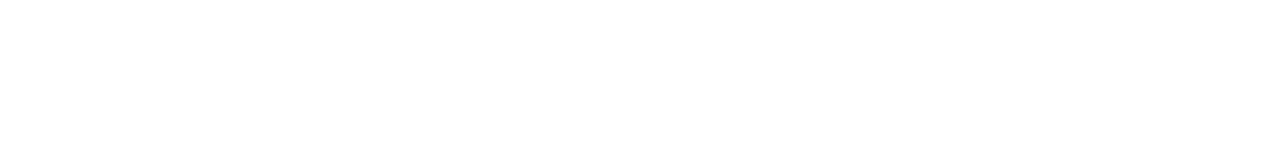
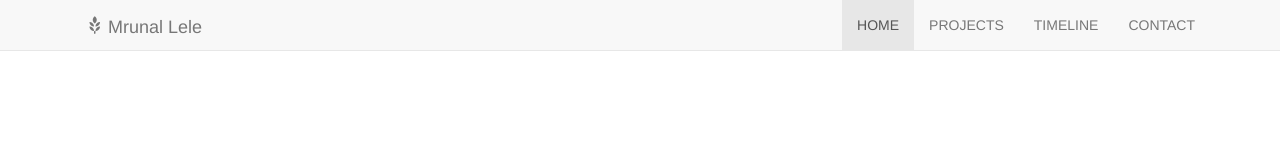
Before and after one commit to mrunal23/MyProfile, a plain HTML site: page index.html in a window 1280 px wide. Drawn offline with nearby package versions, Linux system fonts and the light colour scheme.

Commit message:
updated index.html file to add a basic structure of the page

```diff
--- a/index.html
+++ b/index.html
@@ -3,8 +3,45 @@
 <head>
     <meta charset="UTF-8">
     <title>Mrunal Lele</title>
+    <link rel="stylesheet" href="http://maxcdn.bootstrapcdn.com/bootstrap/3.3.7/css/bootstrap.min.css">
+    <script src="http://maxcdn.bootstrapcdn.com/bootstrap/3.3.7/js/bootstrap.min.js"></script>
+    <script src="https://maxcdn.bootstrapcdn.com/bootstrap/3.3.7/css/bootstrap.min.css"></script>
+    <script src="https://ajax.googleapis.com/ajax/libs/jquery/3.1.0/jquery.min.js"></script>
+    <link href="//maxcdn.bootstrapcdn.com/font-awesome/4.2.0/css/font-awesome.min.css" rel="stylesheet">
 </head>
 <body>
+    <!-- Navigation bar -->
+    <nav class="navbar-fixed-top navbar-default navbar">
+        <div class="container">
+            <div class="navbar-header pull-left container-fluid">
+                <button class="navbar-toggle collapsed" type="button" data-toggle="collapse" data-target="#myNavbar">
+                    <i class="fa fa-bars"></i>
+                </button>
+                <a class="navbar-brand" href="index.html">
+                    <p class="font-increase">
+                        <span class="glyphicon glyphicon-grain"></span>
+                        Mrunal Lele
+                    </p>
+                </a>
+            </div>
 
+            <div id="myNavbar" class="navbar-collapse navbar-right collapse" style="height : 1px" aria-expanded = "false">
+                <ul class="navbar-nav nav">
+                    <li class="active">
+                        <a href="#">HOME</a>
+                    </li>
+                    <li>
+                        <a href="#">PROJECTS</a>
+                    </li>
+                    <li>
+                        <a href="#">TIMELINE</a>
+                    </li>
+                    <li>
+                        <a href="#">CONTACT</a>
+                    </li>
+                </ul>
+            </div>
+        </div>
+    </nav>
 </body>
 </html>
```
